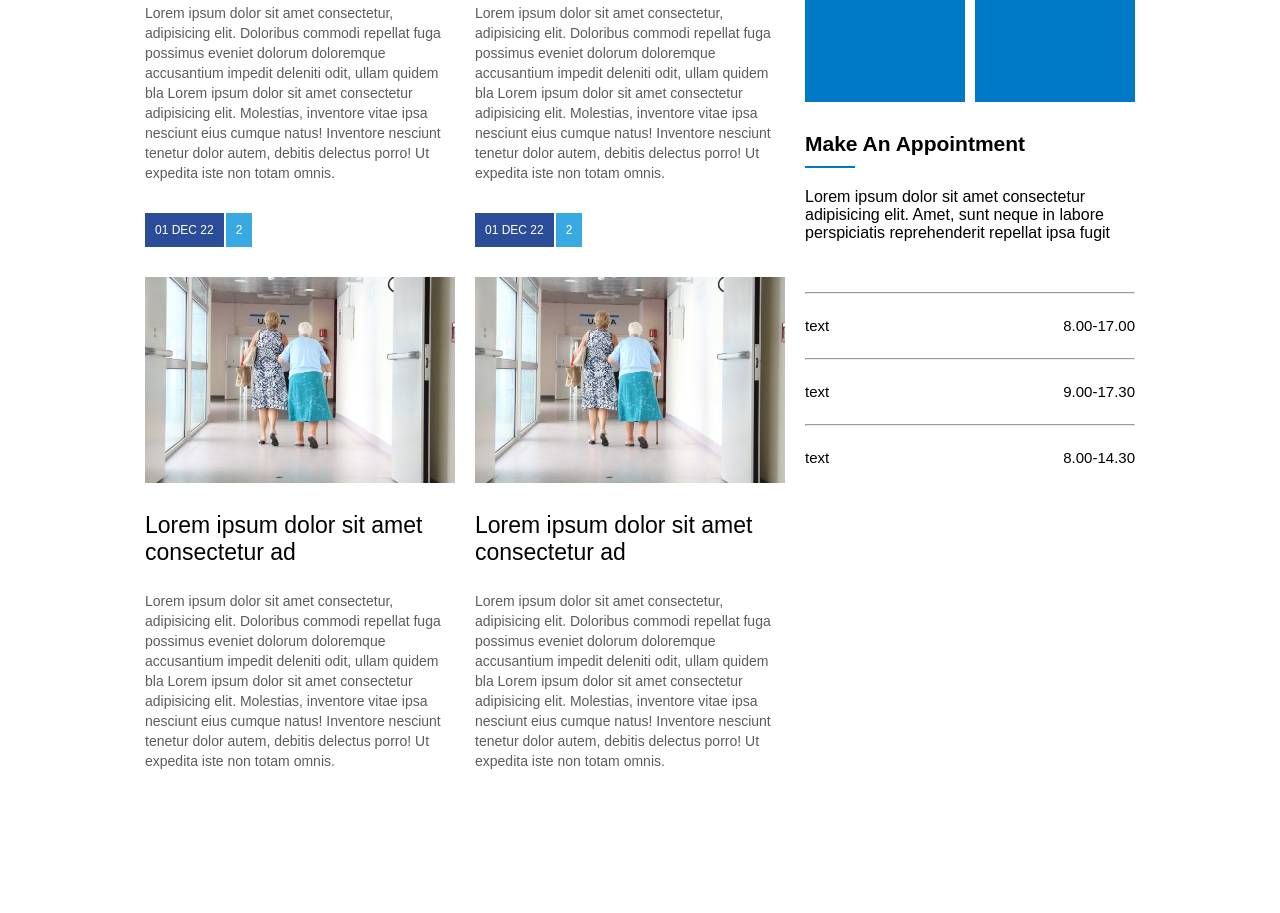
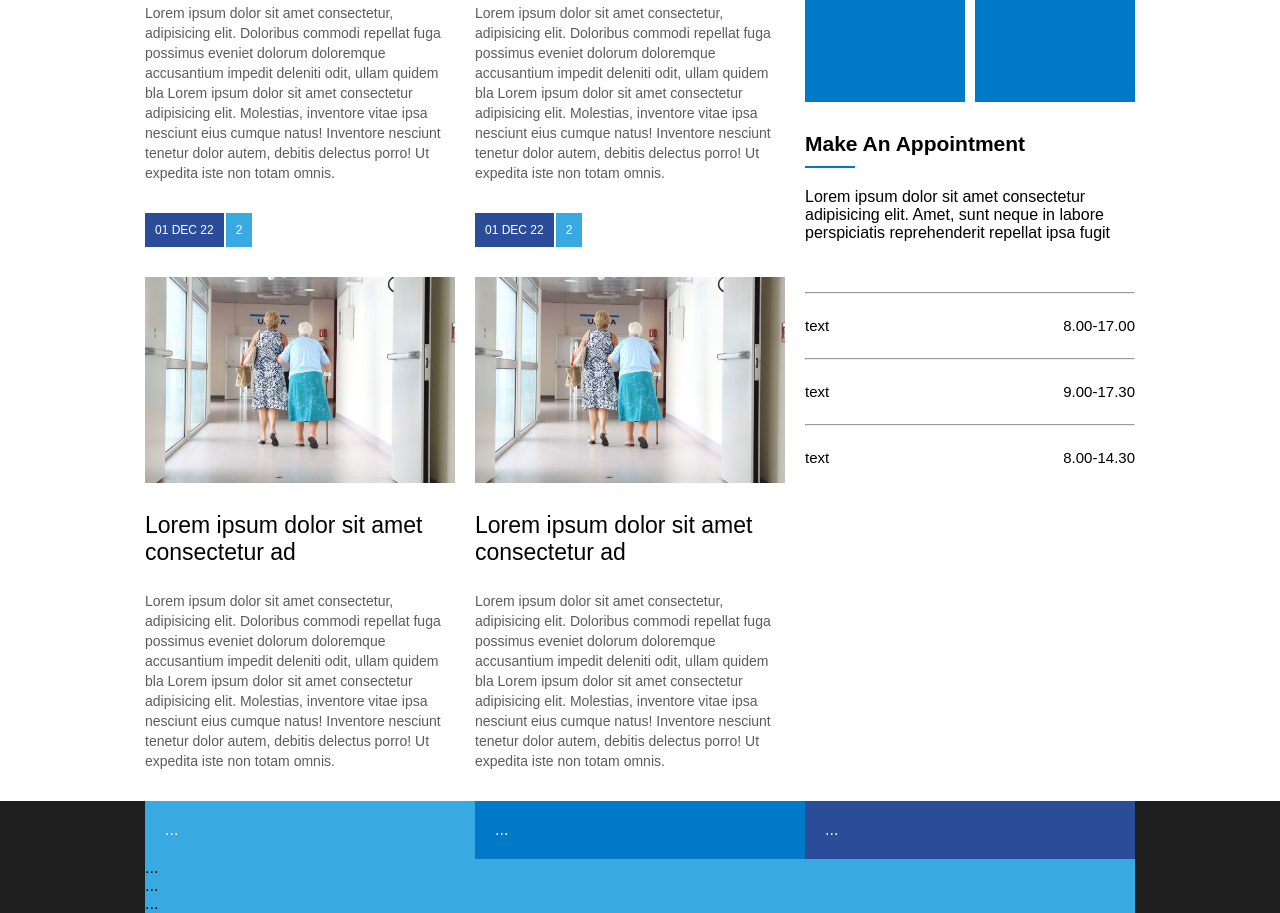
Before and after one commit to gislainny2512/medcenter, a plain HTML site: page index.html in a window 1280 px wide. Shown: the part 1252-2165 px from the top of the page. Before the commit the page ends 2053 px from the top, so only its background shows below. Drawn offline with Linux system fonts and the light colour scheme.

Commit message:
Atualização

```diff
--- a/assets/css/style.css
+++ b/assets/css/style.css
@@ -157,6 +157,9 @@ nav a:hover{
     display: flex;
     flex-wrap: wrap;
 }
+.flex-colun{
+    flex-direction: column;
+}
 .conteudo{
     display: flex;
     justify-content: space-between;
@@ -215,3 +218,39 @@ article .news_data{
     margin-bottom: 30px;
 
 }
+footer{
+     background-color: #1e1e1e;
+     display: flex;
+     justify-content: center;
+
+}
+.footer-menu{
+    display: flex;
+
+
+}
+.fm-1, .fm-2, .fm-3{
+    flex: 1;
+}
+.fm-1{
+    flex: 1;
+    background-color: #39aae1;
+    color: white ;
+    padding: 20px;
+
+}
+.fm-2{
+    flex: 1;
+    color: white ;
+    background-color: #0079c7;
+    padding: 20px;
+}
+.fm-3{
+    flex: 1;
+    color: white ;
+    background-color:#2b4c99;
+    padding: 20px;
+}
+.footer-area{
+    background-color:#39aae1;
+}
--- a/index.html
+++ b/index.html
@@ -209,6 +209,20 @@
     </div>
 
    </section>
+   <footer class="">
+    <div class="container flex-colun">
+        <div class="footer-menu">
+            <div class="fm-1">...</div>
+            <div class="fm-2">...</div>
+            <div class="fm-3">...</div>
+        </div>
+        <div class="footer-area">
+            <div class="footer-area-item">...</div>
+            <div class="footer-area-item">...</div>
+            <div class="footer-area-item">...</div>
+        </div>
+    </div>
 
+   </footer>
 </body>
 </html>
```
